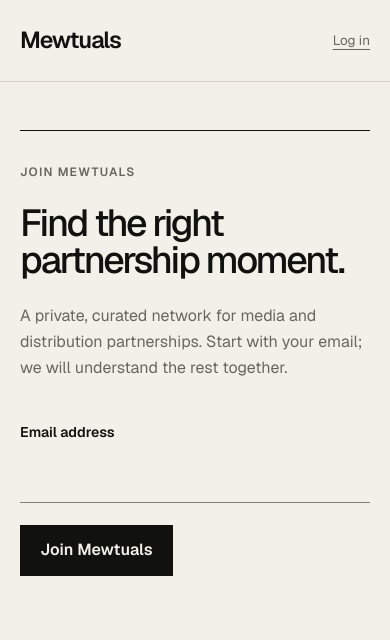
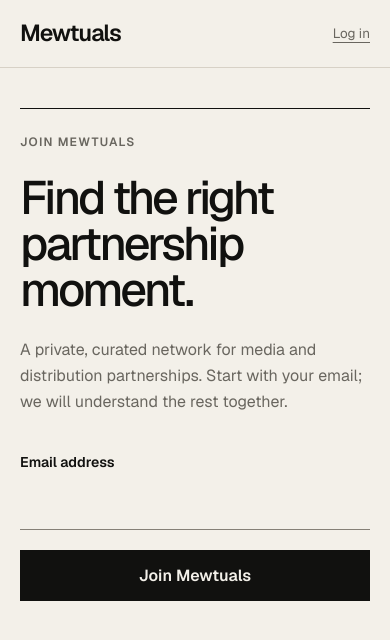
Before and after one commit to khakhibuzz/mewtuals, a Next.js app: page /join in a window 390 px wide. Shown: the top 640 px of the page. Built offline with nearby package versions, Linux system fonts and the light colour scheme.

Commit message:
feat: make member routes mobile-first

```diff
--- a/app/auth/verify/route.ts
+++ b/app/auth/verify/route.ts
@@ -93,6 +93,12 @@ function verificationPage(content: string, status = 200): NextResponse {
       button, a { color: inherit; }
       button { margin-top: 1.5rem; border: 1px solid #1c1b18; background: #1c1b18; color: #f3efe5; padding: 0.85rem 1.2rem; cursor: pointer; font: inherit; }
       a { text-underline-offset: 0.2em; }
+      @media (max-width: 767px) {
+        body { display: block; padding: 2rem 20px; }
+        main { width: 100%; padding: 2rem 0; }
+        h1 { font: 500 clamp(2rem, 11vw, 3rem)/1 Georgia, serif; }
+        button { width: 100%; min-height: 48px; }
+      }
     </style>
   </head>
   <body><main>${content}</main></body>
--- a/app/components/product/product.module.css
+++ b/app/components/product/product.module.css
@@ -600,26 +600,127 @@
   font-size: 0.84rem;
 }
 
-@media (max-width: 620px) {
+@media (max-width: 767px) {
   .shell {
-    background: var(--paper);
+    background:
+      linear-gradient(to right, transparent calc(50% - 0.5px), var(--line) 50%, transparent calc(50% + 0.5px)),
+      var(--paper);
+  }
+
+  .header {
+    min-height: 4.25rem;
+    padding-left: var(--page-gutter);
+    padding-right: var(--page-gutter-end);
+  }
+
+  .headerLink {
+    display: inline-flex;
+    min-height: 44px;
+    align-items: center;
+  }
+
+  .headerButton {
+    display: inline-flex;
+    min-height: 44px;
+    align-items: center;
+  }
+
+  .main {
+    width: 100%;
+    min-height: calc(100svh - 4.25rem);
+    padding: 2.5rem var(--page-gutter) 3.5rem;
+  }
+
+  .panel {
+    width: 100%;
+    padding: 1.5rem 0 2.5rem;
+  }
+
+  .title {
+    font-size: clamp(2rem, 12vw, 3rem);
+  }
+
+  .form {
+    gap: 1.25rem;
+    margin-top: 2.25rem;
+  }
+
+  .input {
+    width: 100%;
+    min-height: 48px;
+  }
+
+  .select {
+    width: 100%;
+    min-height: 48px;
+  }
+
+  .textarea {
+    width: 100%;
+    min-height: 48px;
+  }
+
+  .button {
+    width: 100%;
+    min-height: 48px;
+  }
+
+  .secondaryButton {
+    width: 100%;
+    min-height: 48px;
+  }
+
+  .status {
+    line-height: 1.55;
   }
 
   .choices {
     grid-template-columns: 1fr;
   }
 
-  .main {
-    padding-top: 3rem;
+  .choice {
+    min-height: 48px;
+    padding: 0.85rem;
   }
 
-  .memberSummary,
-  .opportunityMeta,
+  .confirmation {
+    min-height: 48px;
+    padding: 0.25rem 0;
+  }
+
+  .main {
+    padding-top: 2.5rem;
+  }
+
+  .memberSummary {
+    grid-template-columns: 1fr;
+  }
+
+  .opportunityMeta {
+    grid-template-columns: 1fr;
+  }
+
   .queueEvidence {
     grid-template-columns: 1fr;
   }
 
-  .sectionHeadingRow,
+  .memberSummary dd {
+    overflow-wrap: anywhere;
+  }
+
+  .opportunityMeta dd {
+    overflow-wrap: anywhere;
+  }
+
+  .queueEvidence dd {
+    overflow-wrap: anywhere;
+  }
+
+  .sectionHeadingRow {
+    align-items: flex-start;
+    flex-direction: column;
+  }
+
   .developmentAction {
     align-items: flex-start;
     flex-direction: column;
@@ -629,8 +730,14 @@
     grid-template-columns: repeat(2, minmax(0, 1fr));
   }
 
-  .inlineChoices,
-  .interestGrid,
+  .inlineChoices {
+    grid-template-columns: 1fr;
+  }
+
+  .interestGrid {
+    grid-template-columns: 1fr;
+  }
+
   .opportunityDetails {
     grid-template-columns: 1fr;
   }
@@ -639,4 +746,37 @@
     align-items: flex-start;
     flex-direction: column;
   }
+
+  .exampleCard {
+    width: 100%;
+    padding: 1.25rem;
+  }
+
+  .opportunityCard {
+    width: 100%;
+    padding: 1.25rem;
+  }
+
+  .queueCard {
+    width: 100%;
+    padding: 1.25rem;
+  }
+
+  .compactChoice {
+    min-height: 48px;
+  }
+
+  .reviewActions {
+    flex-direction: column;
+  }
+
+  .reviewActions > * {
+    width: 100%;
+  }
+
+  @media (max-width: 360px) {
+    .placeholderGrid {
+      grid-template-columns: 1fr;
+    }
+  }
 }
```
Also changed, not shown: 2 other files (tests, documents, lock files or other folders).
